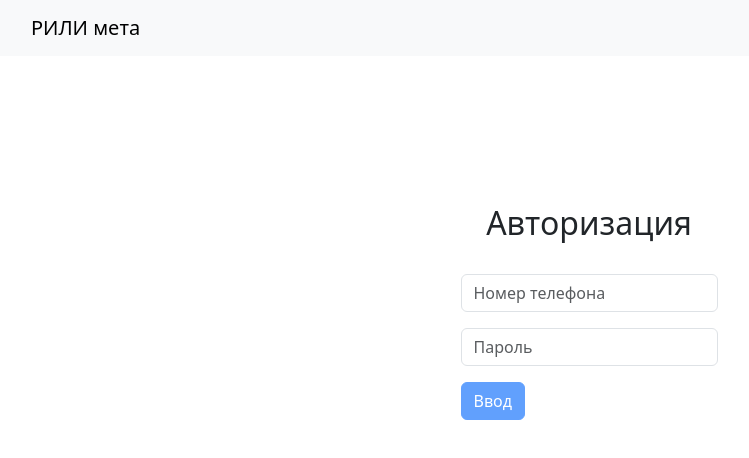
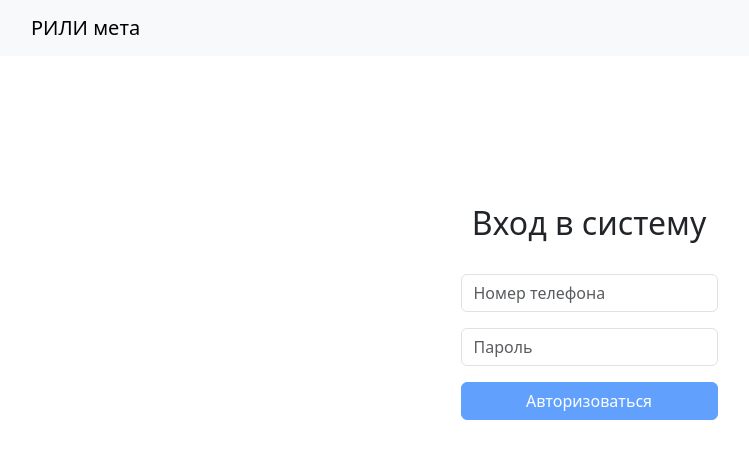
Before and after one commit to denwayde/rili_docs_manager, a website: page html_themplate/login_page/index.html in a window 1280 px wide. Shown: the whole page, without its empty margins (51-800 px from the left). Drawn offline with nearby package versions, Linux system fonts and the light colour scheme.

Commit message:
poka niche ne sdelano

```diff
--- a/html_themplate/login_page/index.html
+++ b/html_themplate/login_page/index.html
@@ -62,20 +62,20 @@
         <div class="container-xl mt-5">
 
             <div class="login-form d-flex flex-column align-items-center justify-content-center" style="height: 70vh;" id="divForm">
-                <h2 style="margin-bottom: 2rem;">Авторизация</h2>
+                <h2 style="margin-bottom: 2rem;">Вход в систему</h2>
 
                 <form class="g-3">
-                    <div class="col-auto mb-3">
+                    <div class="mb-3">
                         <!-- <label for="phoneNumber" class="form-label">Введите Ваш номер телефона</label> -->
                         <input type="tel" class="form-control " id="phoneNumber" placeholder="Номер телефона" name="number">
                     </div>
 
-                    <div class="col-auto mb-3">
+                    <div class="mb-3">
                         <input type="password" class="form-control" id="pas" placeholder="Пароль" name="password">
                       <!-- suda nujno vivodit oshibku esli ne vishlo otpravit -->
                     </div>
-                    <div class="col-auto mb-3">
-                        <button type="submit" class="btn btn-primary disabled mb-3" id="authorize">Ввод</button>
+                    <div class="mb-3">
+                        <input type="submit" class="btn btn-primary disabled mb-3" id="authorize" value="Авторизоваться" style="width: 100%;">
                     </div>
                 </form>
             </div>
```
